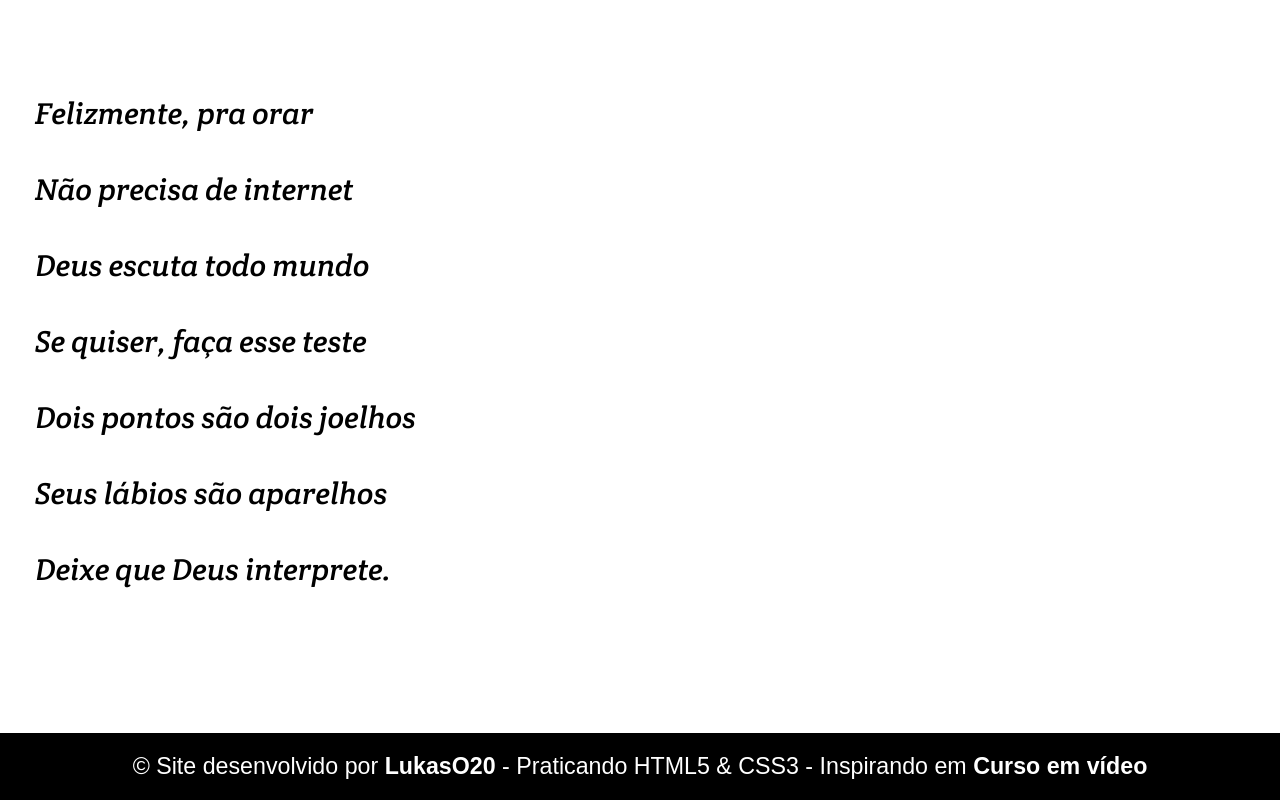
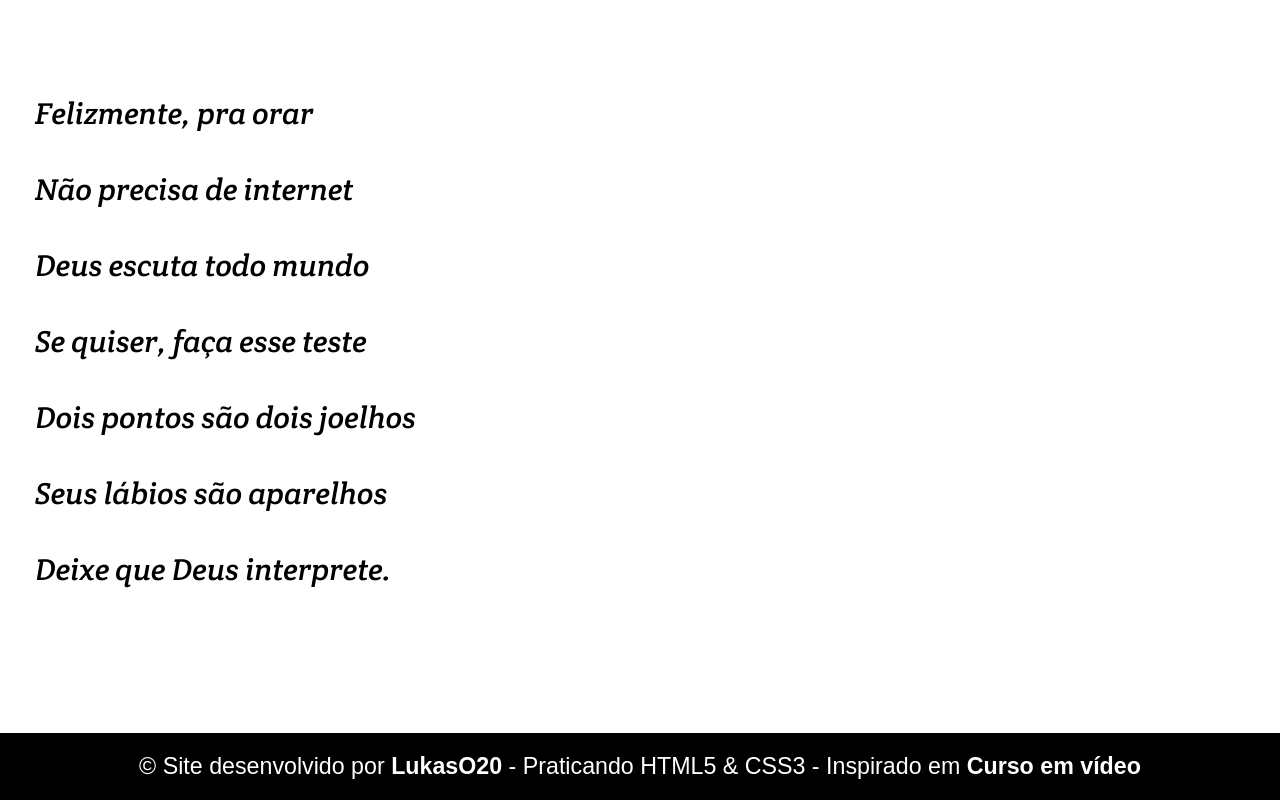
Before and after one commit to LukasO20/ProjetoCordel, a plain HTML site: page index.html in a window 1280 px wide. Shown: the part 4582-5382 px from the top of the page. Drawn offline with Linux system fonts and the light colour scheme; a web font is replaced by a local one.

Commit message:
Update index.html

```diff
--- a/index.html
+++ b/index.html
@@ -97,7 +97,7 @@
     </section>
 
     <footer>
-        <p>&copy; Site desenvolvido por <a href="https://github.com/LukasO20" target="_blank">LukasO20</a> - Praticando HTML5 & CSS3 - Inspirando em <a href="https://www.cursoemvideo.com/" target="_blank">Curso em vídeo</a></p>
+        <p>&copy; Site desenvolvido por <a href="https://github.com/LukasO20" target="_blank">LukasO20</a> - Praticando HTML5 & CSS3 - Inspirado em <a href="https://www.cursoemvideo.com/" target="_blank">Curso em vídeo</a></p>
     </footer>
 
 </body>
```
